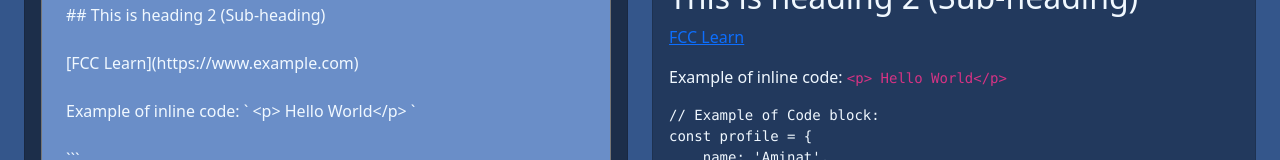
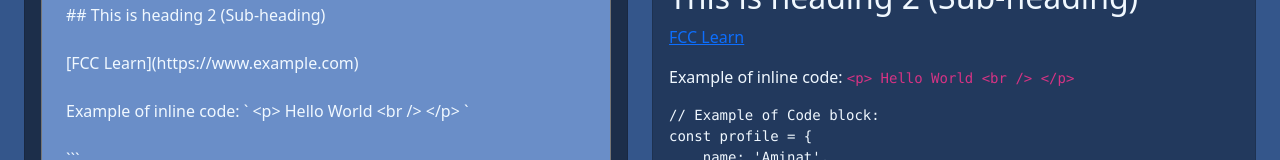
Before and after one commit to A3AJAGBE/react-markdown-previewer, a React (Create React App) app: page / in a window 1280 px wide. Shown: the part 286-446 px from the top of the page. Built offline with nearby package versions, Linux system fonts and the light colour scheme.

Commit message:
Add marked options that interprets carriage returns

```diff
--- a/src/App.js
+++ b/src/App.js
@@ -7,6 +7,10 @@ import Col from 'react-bootstrap/Col';
 import Card from 'react-bootstrap/Card'
 import { marked } from 'marked';
 
+marked.setOptions({
+    breaks: true
+});
+
 const PLACEHOLDER = `**This is an example of a bold text**
 
 # Default previewer text
@@ -15,7 +19,7 @@ const PLACEHOLDER = `**This is an example of a bold text**
 
 [FCC Learn](https://www.example.com)
 
-Example of inline code: \` <p> Hello World</p> \`
+Example of inline code: \` <p> Hello World <br /> </p> \`
 
 \`\`\`
 // Example of Code block:
```
